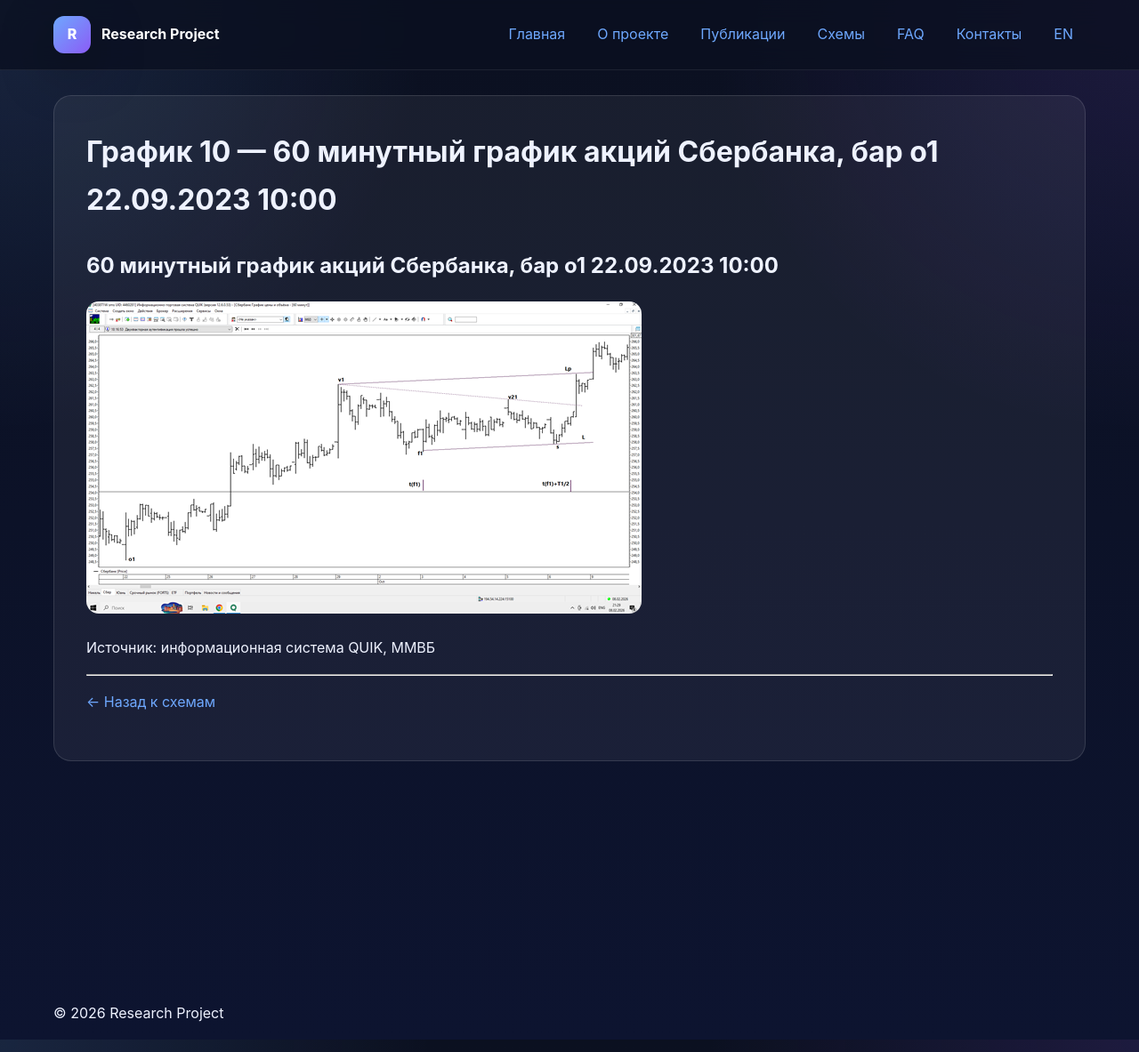
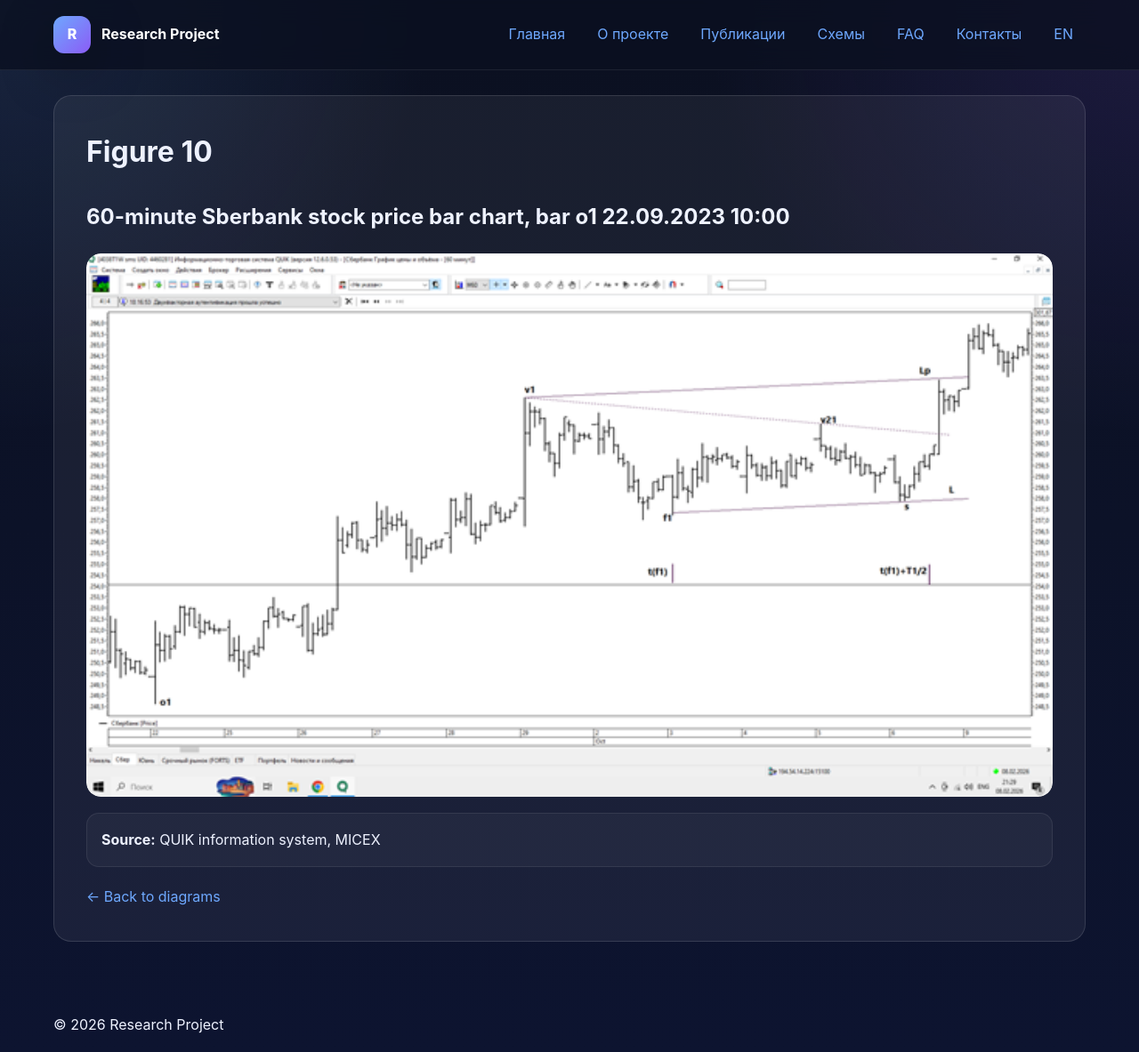
Before and after one commit to naoumov-ilia/naoumov-ilia.github.io, a Jekyll site: the page built from ru/diagrams/graph-10.md, in a window 1280 px wide and 1183 px high. Shown: the whole window at 89% size. Built offline with Jekyll 4.4.1, drawn with Linux system fonts in a browser that asks for light colours.

Commit message:
Update graph-10.md

```diff
--- a/ru/diagrams/graph-10.md
+++ b/ru/diagrams/graph-10.md
@@ -1,19 +1,27 @@
 ---
 layout: page
-title: График 10 — 60 минутный график акций Сбербанка, бар о1 22.09.2023  10:00
+title: Figure 10
 lang: ru
 ref: graph-10
+description:
 permalink: /ru/diagrams/graph-10/
 ---
 
-## 60 минутный график акций Сбербанка, бар о1 22.09.2023  10:00
+## 60-minute Sberbank stock price bar chart, bar  о1 22.09.2023  10:00
 
-<img src="/assets/images/graph-10.png" alt="График 10">
+<a class="single-diagram-image-link" href="{{ '/assets/images/graph-10.png' | relative_url }}"
+  data-title="Figure 10"><img class="single-diagram-image" src="{{ '/assets/images/graph-10.png' | relative_url }}" alt="Wave Motion"></a>
 
+<p class="single-diagram-caption">
+  <strong></strong>
+</p>
 
+<div class="single-diagram-source">
+  <strong>Source:</strong> QUIK information system, MICEX
+</div>
 
-Источник: информационная система QUIK,  ММВБ
-
----
-
-<a class="btn btn-secondary" href="/ru/diagrams/">← Назад к схемам</a>
+<div class="single-diagram-actions">
+  <a class="btn btn-secondary" href="{{ '/ru/diagrams/' | relative_url }}">
+    ← Back to diagrams
+  </a>
+</div>
```
